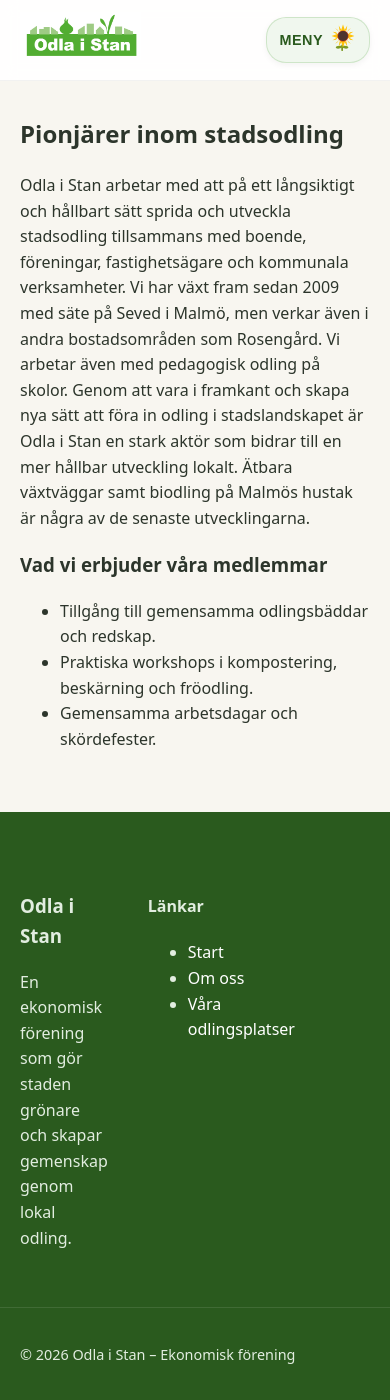
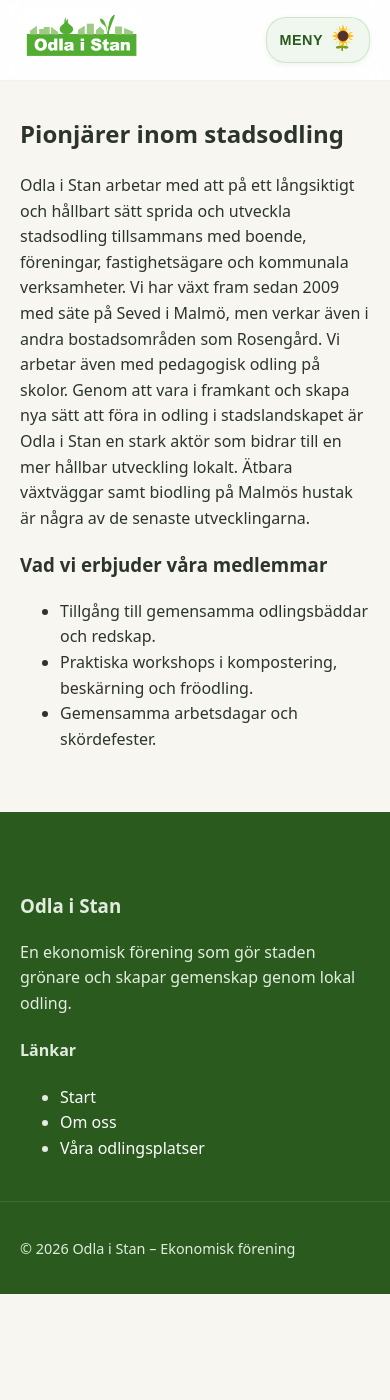
Before and after one commit to AndreasSyren/oismalmo, a Jekyll site: the page built from index.html, in a window 390 px wide and 1400 px high, scrolled down 953 px. Built offline with Jekyll 4.4.1, drawn with Linux system fonts in a browser that asks for light colours; after the commit the page ends 2247 px from its top, so only the background shows below that.

Commit message:
Update style.css

```diff
--- a/assets/css/style.css
+++ b/assets/css/style.css
@@ -271,4 +271,7 @@
     flex-direction: column;
     gap: 16px;
   }
+  .footer-grid {
+    display: block;
+  }
 }
```
